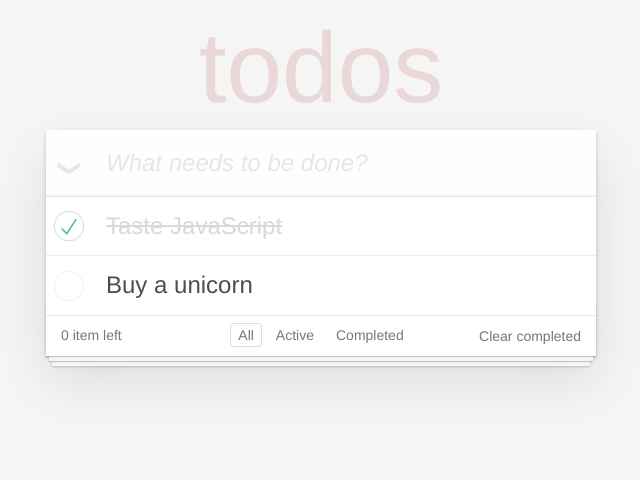
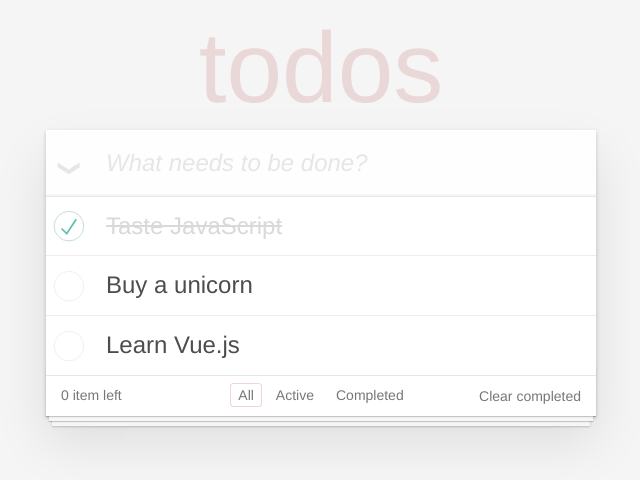
Before and after one commit to henryxiang/todo-app-vue, a Vue app: page / in a window 1280 px wide. Shown: the top 480 px of the page, without its empty margins (319-959 px from the left). Built offline with nearby package versions, Linux system fonts and the light colour scheme.

Commit message:
step2: dynamically load todo list

```diff
--- a/src/components/TodoList.vue
+++ b/src/components/TodoList.vue
@@ -11,21 +11,20 @@
       <ul class="todo-list">
         <!-- These are here just to show the structure of the list items -->
         <!-- List items should get the class `editing` when editing and `completed` when marked as completed -->
-        <li class="completed">
+        <li
+          v-for="todo in todos"
+          v-bind:key="todo.name"
+          v-bind:class="todo.completed ? 'completed' : ''"
+        >
           <div class="view">
-            <input class="toggle" type="checkbox" checked>
-            <label>Taste JavaScript</label>
+            <input
+              class="toggle" type="checkbox"
+              v-bind:checked="todo.completed"
+            />
+            <label>{{ todo.name }}</label>
             <button class="destroy"></button>
+            <input class="edit" v-bind:value="todo.name" />
           </div>
-          <input class="edit" value="Create a TodoMVC template">
-        </li>
-        <li>
-          <div class="view">
-            <input class="toggle" type="checkbox">
-            <label>Buy a unicorn</label>
-            <button class="destroy"></button>
-          </div>
-          <input class="edit" value="Rule the web">
         </li>
       </ul>
     </section>
@@ -57,5 +56,23 @@ import '../assets/todomvc-app.css'
 
 export default {
   name: 'TodoList',
+  data() {
+    return {
+      todos: [
+        {
+          name: 'Taste JavaScript',
+          completed: true,
+        },
+        {
+          name: 'Buy a unicorn',
+          completed: false,
+        },
+        {
+          name: 'Learn Vue.js',
+          completed: false,
+        },
+      ],
+    }
+  },
 }
 </script>
```
Also changed, not shown: 1 other file (tests, documents, lock files or other folders).
